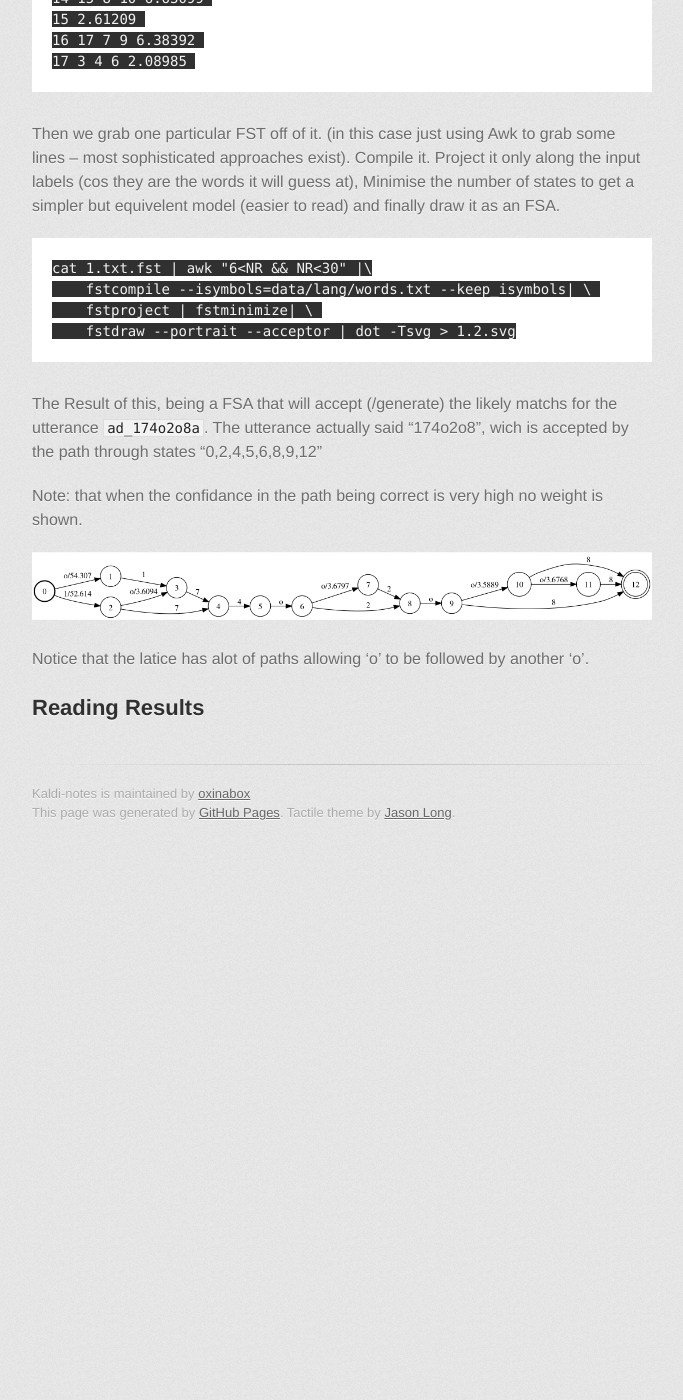
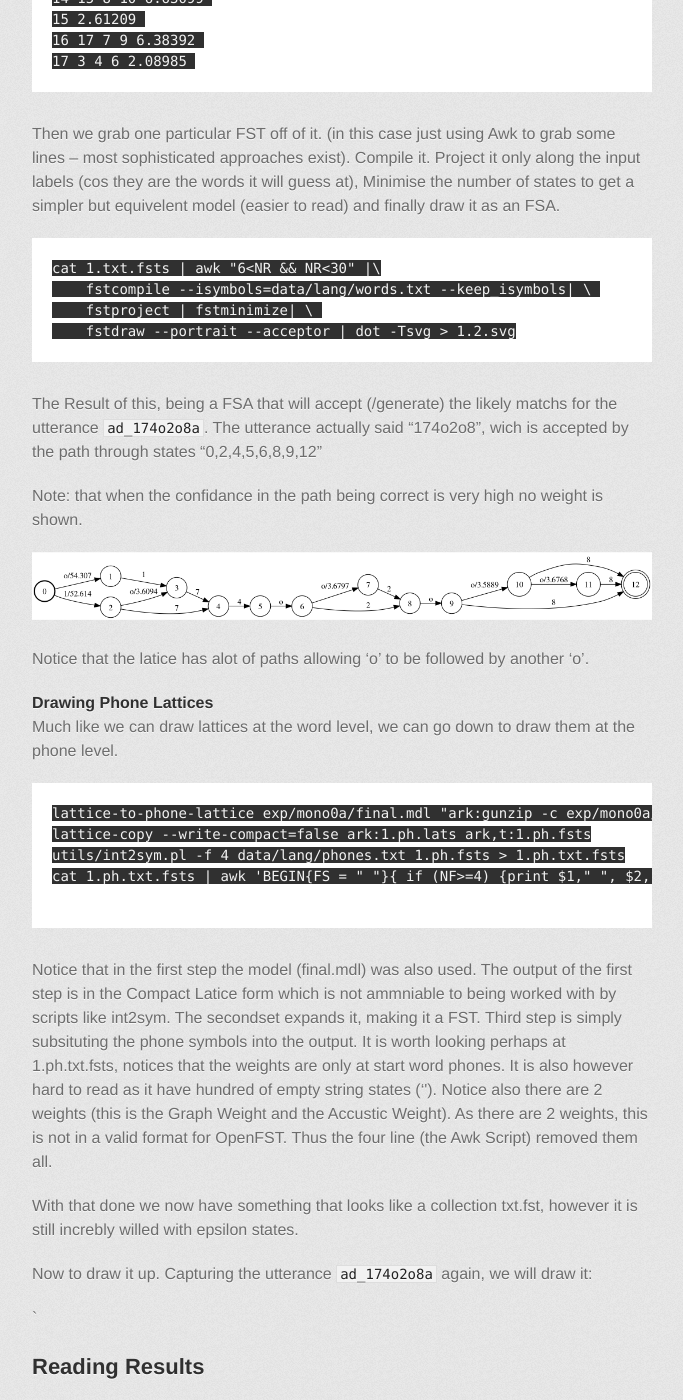
Before and after one commit to oxinabox/Kaldi-Notes, a Jekyll site: the page built from tidigits/train_eval.md, in a window 1280 px wide and 1400 px high, scrolled down 7467 px. Shown: the whole window, without its empty margins (298-981 px from the left). Built offline with Jekyll 4.4.1, drawn with Linux system fonts in a browser that asks for light colours; some web fonts are replaced; Markdown is read by kramdown in place of the engine named in the settings; before the commit the page ends 8320 px from its top, so only the background shows below that; some of the changed text lies outside the part shown.

Commit message:
=quick submission.

````diff
--- a/tidigits/train_eval.md
+++ b/tidigits/train_eval.md
@@ -258,8 +258,8 @@ Consider the lattice gzipped at `exp/mono0a/decode/lat.1.gz`
 Running:
 
 ```
-lattice-to-fst --lm-scale=10 "ark:gunzip -c exp/mono0a/decode/lat.1.gz|" ark,t:1.fsts
-utils/int2sym -f 3 data/lang/words.txt 1.fsts > 1.txt.fsts
+lattice-to-fst "ark:gunzip -c exp/mono0a/decode/lat.1.gz|" ark,t:1.fsts
+utils/int2sym.pl -f 3 data/lang/words.txt 1.fsts > 1.txt.fsts
 
 ```
 
@@ -308,7 +308,7 @@ Then we grab one particular FST off of it. (in this case just  using Awk to grab
 Project it only along the input labels (cos they are the words it will guess at), Minimise the number of states to get a simpler but equivelent model (easier to read) and finally draw it as an FSA.
 
 ```
-cat 1.txt.fst | awk "6<NR && NR<30" |\
+cat 1.txt.fsts | awk "6<NR && NR<30" |\
     fstcompile --isymbols=data/lang/words.txt --keep_isymbols| \
     fstproject | fstminimize| \
     fstdraw --portrait --acceptor | dot -Tsvg > 1.2.svg
@@ -323,6 +323,30 @@ Note: that when the confidance in the path being correct is very high no weight
 
 Notice that the latice has alot of paths allowing 'o' to be followed by another 'o'.
 
+#### Drawing Phone Lattices
+Much like we can draw lattices at the word level,
+we can go down to draw them at the phone level.
+
+
+```
+lattice-to-phone-lattice exp/mono0a/final.mdl "ark:gunzip -c exp/mono0a/decode/lat.1.gz|" ark,t:1.ph.lats
+lattice-copy --write-compact=false ark:1.ph.lats ark,t:1.ph.fsts
+utils/int2sym.pl -f 4 data/lang/phones.txt 1.ph.fsts > 1.ph.txt.fsts
+cat 1.ph.txt.fsts | awk 'BEGIN{FS = " "}{ if (NF>=4) {print $1," ", $2," ",$3," ",$4;} else {print $1;};}' > 1.ph.txt.fsts
+
+```
+
+Notice that in the first step the model (final.mdl)  was also used.
+The output of the first step is in the Compact Latice form which is not ammniable to being worked with by scripts like int2sym.
+The secondset expands it, making it a FST.
+Third step is simply subsituting the phone symbols into the output. It is worth looking perhaps at 1.ph.txt.fsts, notices that the weights are only at start word phones. It is also however hard to read as it have hundred of empty string states ('<eps>'). Notice also there are 2 weights (this is the Graph Weight and the Accustic Weight).
+As there are 2 weights, this is not in a valid format for OpenFST. Thus the four line (the Awk Script) removed them all.
+
+With that done we now have something that looks like a collection txt.fst, however it is still increbly willed with epsilon states.
+
+Now to draw it up. Capturing the utterance `ad_174o2o8a` again, we will draw it:
+
+`
 
 
 
````
